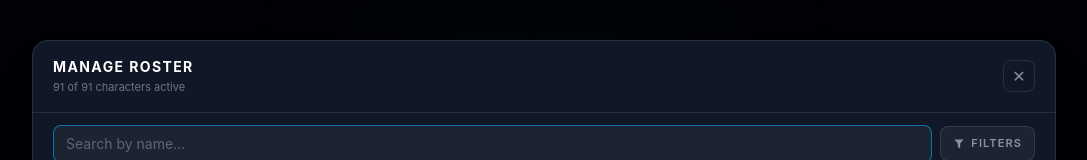
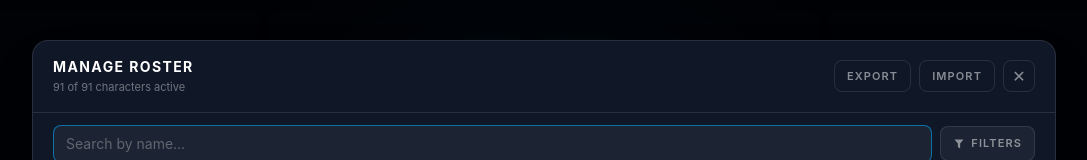
Before and after one commit to Zelkonar/hsr-randomizer, a React (Vite) app: page / in a window 1280 px wide. Both pictures are taken after a click on the button "MANAGE ROSTER". Shown: the top 160 px of the page, without its empty margins (96-1183 px from the left). Built offline with nearby package versions, Linux system fonts and the light colour scheme.

Commit message:
import/export

```diff
--- a/src/App.tsx
+++ b/src/App.tsx
@@ -45,6 +45,7 @@ function App() {
             onToggleRoster={roster.toggleRoster}
             onEnableAll={roster.enableAll}
             onDisableAll={roster.disableAll}
+            onImport={roster.importRoster}
             requireSustain={options.requireSustain}
             onRequireSustainChange={options.setRequireSustain}
           />
--- a/src/components/OptionsRow.tsx
+++ b/src/components/OptionsRow.tsx
@@ -23,6 +23,7 @@ interface OptionsRowProps {
     onToggleRoster: (id: number) => void;
     onEnableAll: (ids: number[]) => void;
     onDisableAll: (ids: number[]) => void;
+    onImport: (ids: number[]) => void;
     requireSustain: boolean;
     onRequireSustainChange: (value: boolean) => void;
 }
@@ -32,6 +33,7 @@ export function OptionsRow({
     onToggleRoster,
     onEnableAll,
     onDisableAll,
+    onImport,
     requireSustain,
     onRequireSustainChange,
 }: OptionsRowProps) {
@@ -77,6 +79,7 @@ export function OptionsRow({
                 onToggleRoster={onToggleRoster}
                 onEnableAll={onEnableAll}
                 onDisableAll={onDisableAll}
+                onImport={onImport}
                 onClose={() => setRosterOpen(false)}
             />
         </>
--- /dev/null
+++ b/src/components/Roster/RosterDataModal.tsx
@@ -0,0 +1,115 @@
+import { useEffect, useRef, useState } from "react";
+import { CHARACTERS } from "../../data/characters";
+
+const VALID_IDS = new Set(CHARACTERS.map((c) => c.id));
+
+const styles = {
+    backdrop: "fixed inset-0 z-[60] flex items-center justify-center p-4",
+    overlay: "absolute inset-0 bg-black/60 backdrop-blur-sm",
+    panel: "relative z-10 flex flex-col w-full max-w-sm rounded-2xl bg-gray-900 border border-white/10 shadow-2xl",
+    header: "flex items-center justify-between px-5 py-4 border-b border-white/10",
+    title: "text-sm font-bold tracking-widest uppercase text-white",
+    closeButton: "flex h-8 w-8 items-center justify-center rounded-lg border border-white/10 text-white/50 hover:text-white hover:border-white/30 transition-colors",
+    body: "p-5",
+    textarea: "w-full h-40 resize-none rounded-lg border border-white/10 bg-white/5 text-white/70 text-xs font-mono px-3 py-2.5 focus:outline-none focus:border-white/30",
+    footer: "flex items-center justify-between px-5 pb-5 gap-3",
+    status: "text-[11px] min-w-0",
+    buttons: "flex gap-2 shrink-0",
+    button: "flex items-center h-8 px-4 rounded-lg border border-white/10 text-white/50 text-[11px] font-semibold uppercase tracking-widest hover:text-white hover:border-white/30 transition-colors",
+    primaryButton: "flex items-center h-8 px-4 rounded-lg bg-sky-500/10 border border-sky-500/30 text-sky-400 text-[11px] font-semibold uppercase tracking-widest hover:bg-sky-500/20 hover:border-sky-500/50 transition-colors",
+};
+
+type Status = { ok: boolean; text: string };
+
+interface RosterDataModalProps {
+    mode: "import" | "export";
+    rosterIds: number[];
+    onImport: (ids: number[]) => void;
+    onClose: () => void;
+}
+
+export function RosterDataModal({ mode, rosterIds, onImport, onClose }: RosterDataModalProps) {
+    const [text, setText] = useState(() => mode === "export" ? JSON.stringify(rosterIds) : "");
+    const [status, setStatus] = useState<Status | null>(null);
+    const [copied, setCopied] = useState(false);
+    const textareaRef = useRef<HTMLTextAreaElement>(null);
+    const copyTimer = useRef<ReturnType<typeof setTimeout> | null>(null);
+
+    useEffect(() => {
+        const el = textareaRef.current;
+        if (!el) return;
+        el.focus();
+        if (mode === "export") el.select();
+    }, [mode]);
+
+    useEffect(() => () => { if (copyTimer.current) clearTimeout(copyTimer.current); }, []);
+
+    function handleCopy() {
+        navigator.clipboard.writeText(text).then(() => {
+            setCopied(true);
+            if (copyTimer.current) clearTimeout(copyTimer.current);
+            copyTimer.current = setTimeout(() => setCopied(false), 2000);
+        });
+    }
+
+    function handleImport() {
+        try {
+            const data = JSON.parse(text);
+            if (!Array.isArray(data)) throw new Error();
+            const valid = data.filter((id): id is number => typeof id === "number" && VALID_IDS.has(id));
+            const unknown = data.length - valid.length;
+            if (!valid.length) {
+                setStatus({ ok: false, text: "No valid character IDs found" });
+                return;
+            }
+            onImport(valid);
+            setStatus({
+                ok: unknown === 0,
+                text: unknown > 0
+                    ? `Imported ${valid.length} characters (${unknown} unknown IDs skipped)`
+                    : `Imported ${valid.length} characters`,
+            });
+        } catch {
+            setStatus({ ok: false, text: "Invalid JSON — expected an array of IDs" });
+        }
+    }
+
+    return (
+        <div className={styles.backdrop}>
+            <div className={styles.overlay} onClick={onClose} />
+            <div className={styles.panel}>
+                <div className={styles.header}>
+                    <h2 className={styles.title}>{mode === "export" ? "Export Roster" : "Import Roster"}</h2>
+                    <button onClick={onClose} className={styles.closeButton}>✕</button>
+                </div>
+                <div className={styles.body}>
+                    <textarea
+                        ref={textareaRef}
+                        className={styles.textarea}
+                        value={text}
+                        onChange={(e) => { setText(e.target.value); setStatus(null); }}
+                        placeholder={mode === "import" ? "Paste a JSON array of character IDs…" : undefined}
+                        readOnly={mode === "export"}
+                        spellCheck={false}
+                    />
+                </div>
+                <div className={styles.footer}>
+                    <div className={styles.status}>
+                        {status && (
+                            <p className={status.ok ? "text-green-400/70" : "text-red-400/70"}>{status.text}</p>
+                        )}
+                    </div>
+                    <div className={styles.buttons}>
+                        {mode === "import" ? (
+                            <button onClick={handleImport} className={styles.primaryButton}>Import</button>
+                        ) : (
+                            <button onClick={handleCopy} className={styles.button}>
+                                {copied ? "Copied!" : "Copy"}
+                            </button>
+                        )}
+                    </div>
+                </div>
+            </div>
+        </div>
+    );
+}
--- a/src/components/Roster/RosterModal.tsx
+++ b/src/components/Roster/RosterModal.tsx
@@ -1,6 +1,7 @@
 import { useState, useMemo, useEffect, useRef } from "react";
 import { CHARACTERS } from "../../data/characters";
 import { RosterCharacterGrid } from "./RosterCharacterGrid";
+import { RosterDataModal } from "./RosterDataModal";
 import { RosterFilters, EMPTY_FILTERS } from "./RosterFilters";
 import { RosterModalHeader } from "./RosterModalHeader";
 import { RosterSearchBar } from "./RosterSearchBar";
@@ -15,12 +16,15 @@ const styles = {
     gridContainer: "overflow-y-auto px-5 pb-5",
 };
 
+type DataModal = "import" | "export" | null;
+
 interface RosterModalProps {
     open: boolean;
     rosterIds: number[];
     onToggleRoster: (id: number) => void;
     onEnableAll: (ids: number[]) => void;
     onDisableAll: (ids: number[]) => void;
+    onImport: (ids: number[]) => void;
     onClose: () => void;
 }
 
@@ -30,47 +34,62 @@ export function RosterModal({
     onToggleRoster,
     onEnableAll,
     onDisableAll,
+    onImport,
     onClose,
 }: RosterModalProps) {
     const [filters, setFilters] = useState<RosterFiltersState>(EMPTY_FILTERS);
     const [filtersOpen, setFiltersOpen] = useState(false);
+    const [dataModal, setDataModal] = useState<DataModal>(null);
     const searchRef = useRef<HTMLInputElement>(null);
 
     useEffect(() => {
         if (open) {
             setFilters(EMPTY_FILTERS);
             setFiltersOpen(false);
+            setDataModal(null);
             setTimeout(() => searchRef.current?.focus(), 0);
         }
     }, [open]);
 
     useEffect(() => {
         if (!open) return;
-        const handler = (e: KeyboardEvent) => { if (e.key === "Escape") onClose(); };
+        const handler = (e: KeyboardEvent) => {
+            if (e.key === "Escape" && !dataModal) onClose();
+        };
         window.addEventListener("keydown", handler);
         return () => window.removeEventListener("keydown", handler);
-    }, [open, onClose]);
+    }, [open, onClose, dataModal]);
 
-    const filtered = useMemo(() => CHARACTERS.filter((c) => {
+    const { filtered, filteredIds } = useMemo(() => {
+        const f = CHARACTERS.filter((c) => {
             if (filters.search && !c.name.toLowerCase().includes(filters.search.toLowerCase())) return false;
             if (filters.elements.size && !filters.elements.has(c.element)) return false;
             if (filters.paths.size && !filters.paths.has(c.path)) return false;
             if (filters.rarities.size && !filters.rarities.has(c.rarity)) return false;
             return true;
-    }).sort((a, b) => a.name.localeCompare(b.name)), [filters]);
+        }).sort((a, b) => a.name.localeCompare(b.name));
+        return { filtered: f, filteredIds: f.map((c) => c.id) };
+    }, [filters]);
 
-    const filteredIds = filtered.map((c) => c.id);
+    const rosterSet = useMemo(() => new Set(rosterIds), [rosterIds]);
+
     const nonSearchFilterCount = filters.elements.size + filters.paths.size + filters.rarities.size;
     const hasActiveFilters = nonSearchFilterCount > 0 || !!filters.search;
 
     if (!open) return null;
 
     return (
+        <>
             <div className={styles.backdrop}>
                 <div className={styles.overlay} onClick={onClose} />
 
                 <div className={styles.panel}>
-                <RosterModalHeader rosterIds={rosterIds} onClose={onClose} />
+                    <RosterModalHeader
+                        rosterIds={rosterIds}
+                        onExport={() => setDataModal("export")}
+                        onImport={() => setDataModal("import")}
+                        onClose={onClose}
+                    />
 
                     <RosterSearchBar
                         searchRef={searchRef}
@@ -90,8 +109,8 @@ export function RosterModal({
                     <RosterResultsBar
                         filteredCount={filtered.length}
                         hasActiveFilters={hasActiveFilters}
-                    allEnabled={filteredIds.every((id) => rosterIds.includes(id))}
-                    allDisabled={filteredIds.every((id) => !rosterIds.includes(id))}
+                        allEnabled={filteredIds.every((id) => rosterSet.has(id))}
+                        allDisabled={filteredIds.every((id) => !rosterSet.has(id))}
                         onEnableAll={() => onEnableAll(filteredIds)}
                         onDisableAll={() => onDisableAll(filteredIds)}
                     />
@@ -105,5 +124,15 @@ export function RosterModal({
                     </div>
                 </div>
             </div>
+
+            {dataModal && (
+                <RosterDataModal
+                    mode={dataModal}
+                    rosterIds={rosterIds}
+                    onImport={onImport}
+                    onClose={() => setDataModal(null)}
+                />
+            )}
+        </>
     );
 }
--- a/src/components/Roster/RosterModalHeader.tsx
+++ b/src/components/Roster/RosterModalHeader.tsx
@@ -4,15 +4,19 @@ const styles = {
     row: "flex items-center justify-between px-5 py-4 border-b border-white/10 shrink-0",
     title: "text-sm font-bold tracking-widest uppercase text-white",
     subtitle: "text-[11px] text-white/40 mt-0.5",
+    actions: "flex items-center gap-2",
+    actionButton: "flex items-center gap-1.5 h-8 px-3 rounded-lg border border-white/10 text-white/50 text-[11px] font-semibold uppercase tracking-widest hover:text-white hover:border-white/30 transition-colors",
     closeButton: "flex h-8 w-8 items-center justify-center rounded-lg border border-white/10 text-white/50 hover:text-white hover:border-white/30 transition-colors",
 };
 
 interface RosterModalHeaderProps {
     rosterIds: number[];
+    onExport: () => void;
+    onImport: () => void;
     onClose: () => void;
 }
 
-export function RosterModalHeader({ rosterIds, onClose }: RosterModalHeaderProps) {
+export function RosterModalHeader({ rosterIds, onExport, onImport, onClose }: RosterModalHeaderProps) {
     return (
         <div className={styles.row}>
             <div>
@@ -21,7 +25,11 @@ export function RosterModalHeader({ rosterIds, onClose }: RosterModalHeaderProps
                     {rosterIds.length} of {CHARACTERS.length} characters active
                 </p>
             </div>
-            <button onClick={onClose} className={styles.closeButton}>✕</button>
+            <div className={styles.actions}>
+                <button onClick={onExport} className={styles.actionButton}>Export</button>
+                <button onClick={onImport} className={styles.actionButton}>Import</button>
+                <button onClick={onClose} className={styles.closeButton}>✕</button>
+            </div>
         </div>
     );
 }
```
Also changed, not shown: src/hooks/useRoster.ts (+8 -1 lines). Lines whose indentation alone changed are shown as unchanged.
